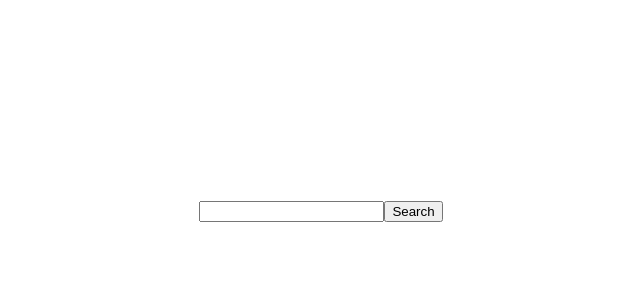
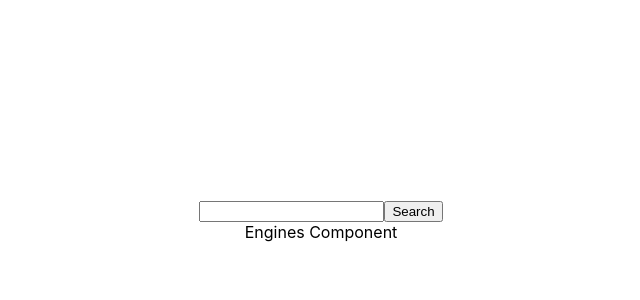
Before and after one commit to robenkleene/roben-kleene-search, a React (Create React App) app: page / in a window 1280 px wide. Shown: the top 300 px of the page, without its empty margins (319-959 px from the left). Built offline with nearby package versions, Linux system fonts and the light colour scheme.

Commit message:
Reference engines component

```diff
--- a/src/App.js
+++ b/src/App.js
@@ -1,11 +1,13 @@
 import React from 'react';
 import './App.css';
 import Search from "components/Search/Search"
+import Engines from "components/Engines/Engines"
 
 function App() {
   return (
     <div className="App">
       <Search />
+      <Engines />
     </div>
   );
 }
```
